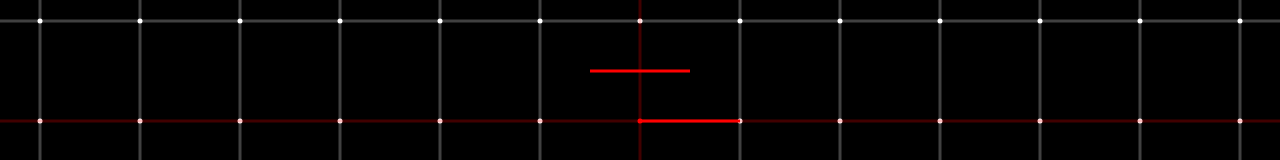
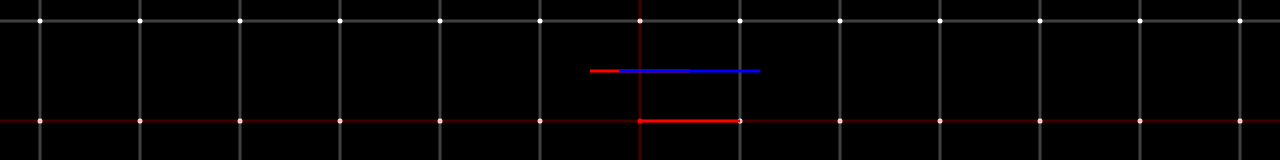
Before and after one commit to AndrewHuang771/MatrixTransformVis, a plain HTML site: page index.html in a window 1280 px wide. Both pictures are taken after typing "Sample", "Sample", "Sample", "Sample" into the empty fields and a click on the input "Submit". Shown: the part 342-502 px from the top of the page. Drawn offline with nearby package versions, Linux system fonts and the light colour scheme.

Commit message:
Fixed step changes

```diff
--- a/index.html
+++ b/index.html
@@ -25,7 +25,7 @@
 	<div class="wrapper">
 		<div class='vector' data-x='-1' data-y='0'></div>
 		<div class='vector' data-x='0' data-y='1'></div>
-
+		<div class='vector blue' data-x='-1' data-y='1'></div>
 	</div>
 </body>
 </html>
--- a/main.css
+++ b/main.css
@@ -39,6 +39,10 @@ body {
 	z-index: 5;
 }
 
+.blue {
+	background-color: blue;
+}
+
 .gridlineV {
 	height: 200vh;
 	background-color: white;
--- a/main.js
+++ b/main.js
@@ -125,7 +125,7 @@ $(document).ready(function() {
 	    basis = {
 	    	x1: parseInt(document.getElementById('x1').value, 10)*100,
 	    	y1: parseInt(document.getElementById('y1').value, 10)*100*(-1),
-	    	x2: parseInt(document.getElementById('x2').value, 10)*100,
+	    	x2: parseInt(document.getElementById('x2').value, 10)*100*(-1),
 	    	y2: parseInt(document.getElementById('y2').value, 10)*100,
 	    }
 	    Render();
```
